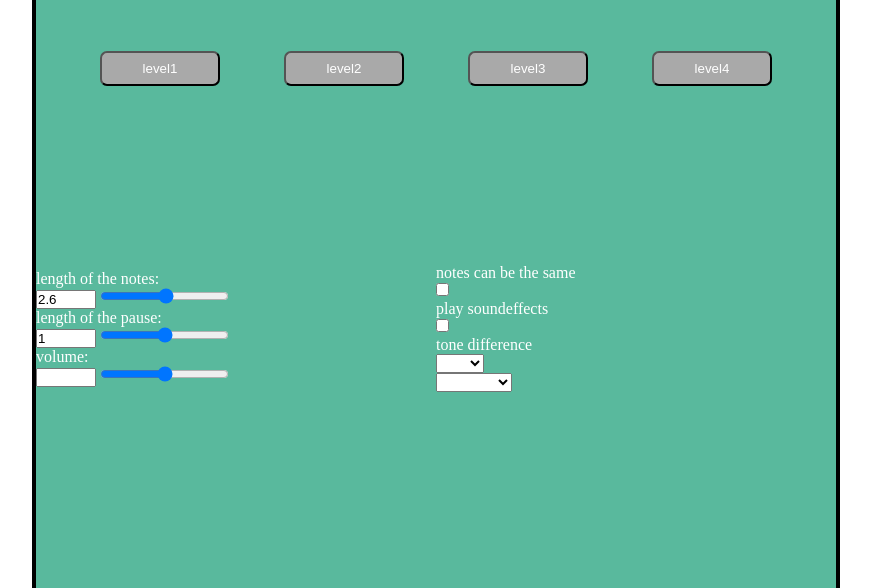
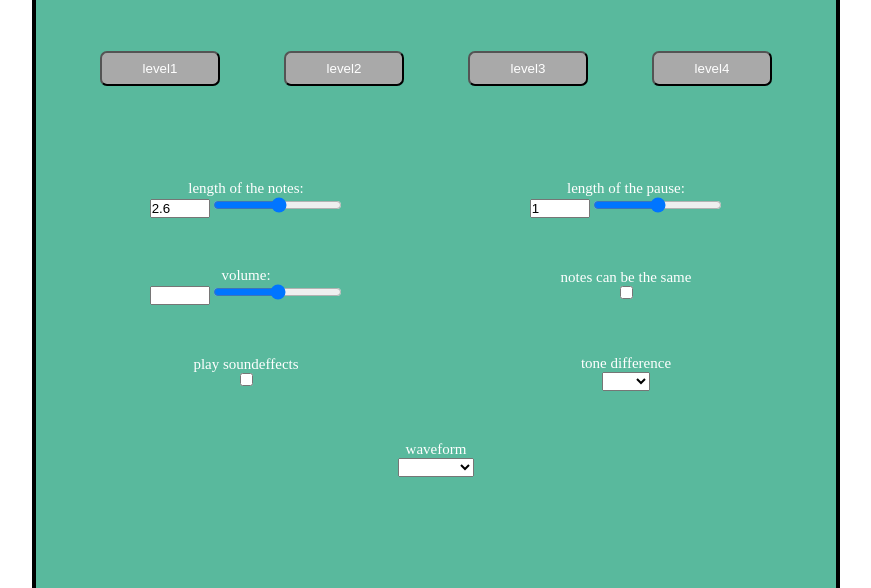
Before and after one commit to buleva/buleva.github.io, a plain HTML site: page html/settings_exercise1.html in a window 1280 px wide. Shown: the part 212-800 px from the top of the page, without its empty margins (204-1075 px from the left). Drawn offline with Linux system fonts and the light colour scheme.

Commit message:
Add files via upload

```diff
--- a/css/main.css
+++ b/css/main.css
@@ -1,3 +1,4 @@
+/*TODO bring css file in order
 /* sitewide */
 * {
     box-sizing: border-box;
@@ -171,17 +172,21 @@ html {
     display: flex;
     grid-area: settings;
     flex-wrap: wrap;
+    justify-content: space-evenly;
+}
+
+.settings_element_box {
+    width: 40%;
+    min-width: 300px;
+    margin: 10px;
+    font-size: 15px;
+    text-align: center;
 }
 
 #feedback_img {
     max-width: 70%;
     height: auto;
     max-height: 80%;
-}
-
-.column {
-    flex: 50%;
-    max-width: 50%;
 }
 
 /* info */
@@ -227,8 +232,5 @@ html {
 }
 
 @media screen and (max-width: 600px) {
-    .column {
-        flex: 100%;
-        max-width: 100%;
-    }
+
 }
--- a/html/settings_exercise1.html
+++ b/html/settings_exercise1.html
@@ -21,33 +21,30 @@
                 <button class='button' onclick='levelButton(0.7, 1, true, 10)'>level4</button>
             </div>
             <div class='grid_box' id="settings_box">
-                <div class="column">
-                    <div class='slidecontainer'>
+                <div class='settings_element_box'>
                     <p>length of the notes: </p>
                     <input id='tone_length_input_field' type="number" inputmode='decimal' pattern="\d*" min="0.1" max="5" step="0.1" onchange="toneLengthFieldInput(0.1, 5)">
                     <input class='slider' id='tone_length_slider' type='range' min='0.1' max='5' step='0.1' oninput='toneLengthSliderInput()'>
                 </div>
-                    <div class='slidecontainer'>
+                <div class='settings_element_box'>
                     <p>length of the pause: </p>
                     <input id='pause_length_input_field' type="number" inputmode='decimal' pattern="\d*" min="0" max="2" step="0.1" onchange="pauseLengthFieldInput(0, 2)">
                     <input class='slider' id='pause_length_slider' type='range' min='0' max='2' step='0.1' oninput='pauseLengthSliderInput()'>
                 </div>
-                    <div class='slidecontainer'>
+                <div class='settings_element_box'>
                     <p>volume: </p>
                     <input id='volume_input_field' type="number" inputmode='numeric' pattern="\d*" min="0" max="100" step="1" onchange="volumeFieldInput(0, 100)">
                     <input class='slider' id='volume_slider' type='range' min='0' max='100' step='1' oninput='volumeSliderInput()'>
                 </div>
-                </div>
-                <div class="column">
-                    <div class='switchcontainer'>
+                <div class='settings_element_box'>
                     <p>notes can be the same</p>
                     <input id='checkbox_equal_tones' type="checkbox" oninput='equalTonesCheckboxInput()'>
                 </div>
-                    <div class='switchcontainer'>
+                <div class='settings_element_box'>
                     <p>play soundeffects</p>
                     <input id='checkbox_soundeffects' type="checkbox" oninput='soundeffectCheckboxInput()'>
                 </div>
-                    <div>
+                <div class='settings_element_box'>
                     <p>tone difference</p>
                     <select id='dropdown_interval_size' onchange='dropdownIntervalSizeInput()'>
                         <option value='50'>50ct</option>
@@ -58,7 +55,8 @@
                         <option value='3'>3ct</option>
                     </select>
                 </div>
-                    <div>
+                <div class='settings_element_box'>
+                    <p>waveform</p>
                     <select id='dropdown_waveform' onchange='dropdownWaveformInput()'>
                         <option value='sine'>sine</option>
                         <option value='triangle'>triangle</option>
@@ -67,7 +65,6 @@
                     </select>
                 </div>
             </div>
-            </div>
             <div class='grid_box' id='right_box'></div>
             <div class='grid_box' id='footer_box'></div>
         </div>
```
Also changed, not shown: html/settings_exercise2.html (+6 -10 lines), html/settings_menu.html (+6 -10 lines). Lines whose indentation alone changed are shown as unchanged.
